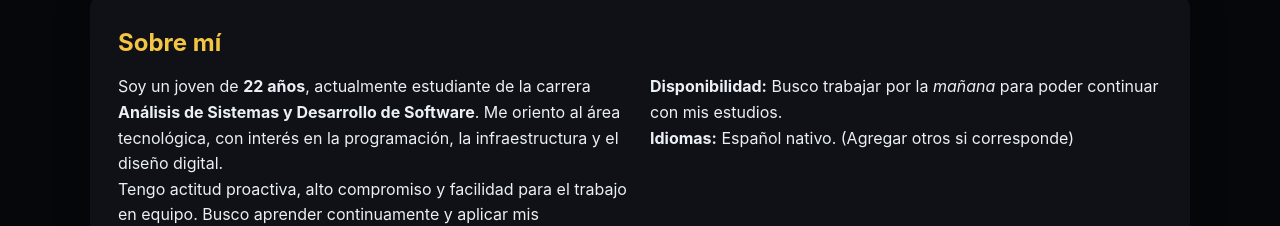
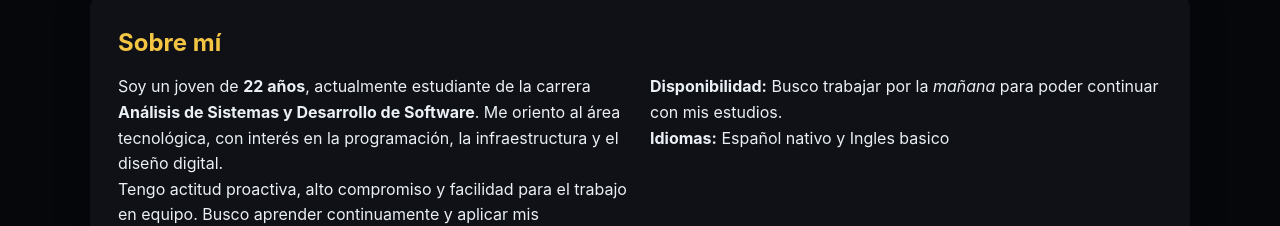
Before and after one commit to FacundoGorriti/Curriculum, a plain HTML site: page index.html in a window 1280 px wide. Shown: the part 780-1006 px from the top of the page. Drawn offline with Linux system fonts and the light colour scheme.

Commit message:
segundo commit

```diff
--- a/index.html
+++ b/index.html
@@ -43,7 +43,7 @@
         </div>
         <div>
           <p><strong>Disponibilidad:</strong> Busco trabajar por la <em>mañana</em> para poder continuar con mis estudios.</p>
-          <p><strong>Idiomas:</strong> Español nativo. (Agregar otros si corresponde)</p>
+          <p><strong>Idiomas:</strong> Español nativo y Ingles basico</p>
         </div>
       </div>
     </section>
```
